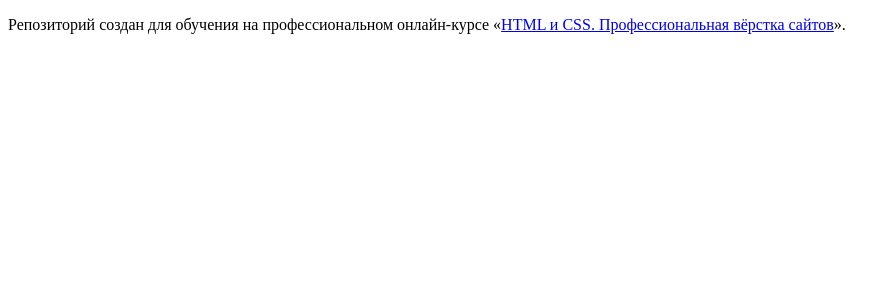
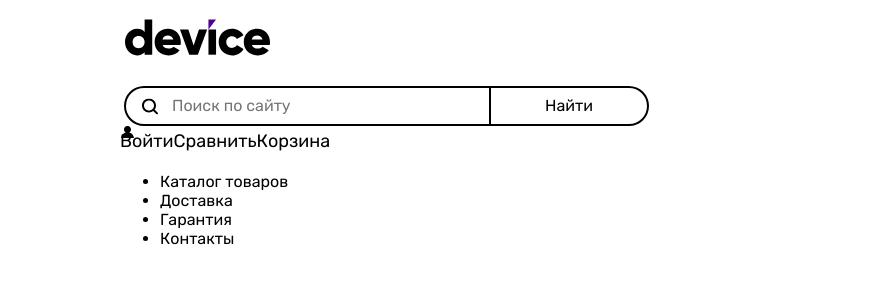
Before and after one commit to htmlacademy-htmlcss/2061793-device-34, a plain HTML site: page index.html in a window 1280 px wide. Shown: the whole page, without its empty margins (0-895 px from the left). Drawn offline with Linux system fonts and the light colour scheme.

Commit message:
Adds markup of header

```diff
--- a/index.html
+++ b/index.html
@@ -3,10 +3,31 @@
   <head>
     <meta charset="utf-8">
     <title>HTML Academy: Девайс</title>
+    <link rel="stylesheet" href="./styles/styles.css">
   </head>
-  <body>
+  <body class="page">
+    <header class="header">
+      <img class="header__logo" src="./images/header-logo.svg" alt="Логотип магазина «Device»." width="155" height="37">
+      <nav class="header__navigation">
+        <form class="header__form">
+          <label class="visually-hidden" for="input-search">Поиск по магазину</label>
+          <input class="header__input" type="text" placeholder="Поиск по сайту" name="input-search" id="input-search" required>
+          <button class="header__button" type="submit">Найти</button>
+        </form>
+        <ul class="header__user-navigation">
+          <li class="header__user-navigation-item header__user-navigation-item-log-in"><a class="header__user-navigation-link" href="#">Войти</a></li>
+          <li class="header__user-navigation-item header__user-navigation-item-compare"><a class="header__user-navigation-link" href="#">Сравнить</a></li>
+          <li class="header__user-navigation-item header__user-navigation-item-basket"><a class="header__user-navigation-link" href="#">Корзина</a></li>
+        </ul>
+        <ul class="header__magazin-navigation">
+          <li class="header__magazin-navigation-item"><a class="header__magazin-navigation-link">Каталог товаров</a></li>
+          <li class="header__magazin-navigation-item"><a class="header__magazin-navigation-link">Доставка</a></li>
+          <li class="header__magazin-navigation-item"><a class="header__magazin-navigation-link">Гарантия</a></li>
+          <li class="header__magazin-navigation-item"><a class="header__magazin-navigation-link">Контакты</a></li>
+        </ul>
+      </nav>
+    </header>
 
-    <p>Репозиторий создан для обучения на профессиональном онлайн‑курсе «<a href="https://htmlacademy.ru/intensive/htmlcss">HTML и CSS. Профессиональная вёрстка сайтов</a>».</p>
 
   </body>
 </html>
--- /dev/null
+++ b/styles/styles.css
@@ -0,0 +1,144 @@
+@font-face {
+  font-family: Raleway;
+  font-style: normal;
+  font-weight: 800;
+  src: url(../fonts/raleway/raleway-800.woff2);
+  font-display: swap;
+}
+
+@font-face {
+  font-family: Rubik;
+  font-style: normal;
+  font-weight: 400;
+  src: url(../fonts/rubik/rubik-400.woff2);
+  font-display: swap;
+}
+
+@font-face {
+  font-family: Rubik;
+  font-style: normal;
+  font-weight: 700;
+  src: url(../fonts/rubik/rubik-700.woff2);
+  font-display: swap;
+}
+
+/* Возможно это не нужно. Попробовать потом удалить!!!! */
+html {
+  height: 100%;
+}
+
+.visually-hidden {
+  position: absolute;
+  width: 1px;
+  height: 1px;
+  margin: -1px;
+  padding: 0;
+  border: 0;
+  clip: rect(0 0 0 0);
+  overflow: hidden;
+}
+
+.page {
+  font-family: 'Rubik', sans-serif;
+  min-height: 100%;
+  margin: 0;
+}
+
+/* Стили для блока header */
+.header {
+  width: 1040px;
+  margin: 19px auto 0 auto;
+}
+
+.header__logo {
+  margin-bottom: 26px;
+}
+
+.header__form {
+  margin-left: 4px;
+  display: flex;
+}
+
+.header__input {
+  box-sizing: border-box;
+  border: 2px solid #000000;
+  border-right: 1px solid #000000;
+  border-radius: 50px 0 0 50px;
+  background-color: inherit;
+  font-family: inherit;
+  font-size: 16px;
+  line-height: 20px;
+  padding: 8px 125px 8px 46px;
+  background-image: url(../images/header-input-icon.svg);
+  background-position: left 16px center;
+  background-repeat: no-repeat;
+}
+
+/* Нужно поправить!!!! */
+.header__input:focus {
+  outline: #AF4FFF solid 2px;
+}
+
+.header__input:disabled {
+  opacity: 0.3;
+}
+
+.header__button {
+  box-sizing: border-box;
+  border: 2px solid #000000;
+  border-left: 1px solid #000000;
+  border-radius: 0 50px 50px 0;
+  background-color: inherit;
+  font-family: inherit;
+  font-size: 16px;
+  line-height: 20px;
+  padding: 8px 54px;
+}
+
+.header__button:hover {
+  background-color: #000000;
+  color: #FFFFFF;
+}
+
+.header__button:active {
+  color: rgb(255, 255, 255, .3);
+}
+
+/* Нужно поправить!!!! */
+.header__button:focus {
+  outline: #AF4FFF solid 2px;
+}
+
+.header__button:disabled {
+  opacity: 0.3;
+}
+
+.header__user-navigation {
+  list-style-type: none;
+  margin: 0;
+  padding: 0;
+  display: flex;
+}
+
+.header__user-navigation-link {
+  color:#000000;
+  text-decoration: none;
+  font-size: 18px;
+  line-height: 30px;
+}
+
+.header__user-navigation-item-log-in {
+  position: relative;
+}
+
+.header__user-navigation-item-log-in::before {
+  content: "";
+  background-image: url(../images/header-user-nav-log-in.svg);
+  background-repeat: no-repeat;
+  background-position: center;
+  width: 15px;
+  height: 12px;
+  position: absolute;
+  top: 0;
+  left: 0;
+}
```
Also changed, not shown: images/header-input-icon.svg (added), images/header-logo.svg (added), images/header-user-nav-basket.svg (added), images/header-user-nav-compare.svg (added), images/header-user-nav-log-in.svg (added).
